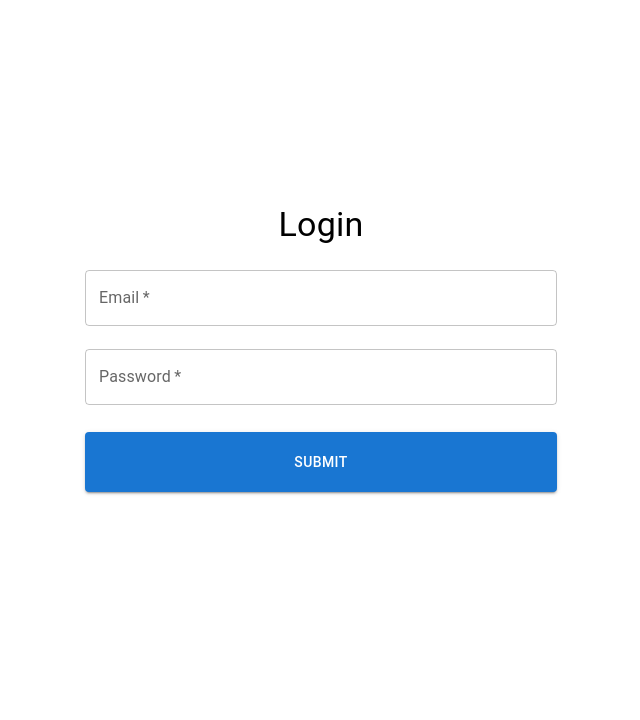
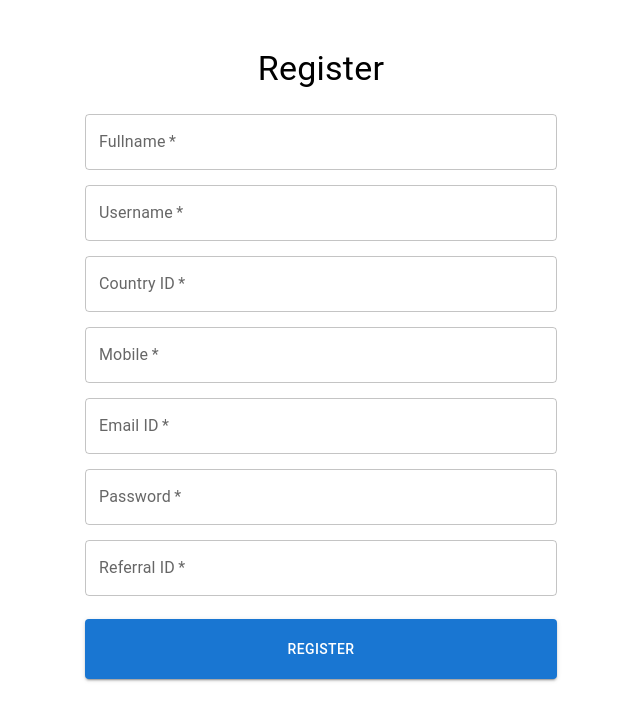
Before and after one commit to Prakharsvnit/UserAuthDashboard, a React (Create React App) app: page / in a window 1280 px wide. Shown: the top 720 px of the page, without its empty margins (319-959 px from the left). Built offline with nearby package versions, Linux system fonts and the light colour scheme.

Commit message:
Form validation complete

```diff
--- a/src/App.js
+++ b/src/App.js
@@ -6,9 +6,9 @@ import LoginForm from "./components/Forms/LoginForm";
 function App() {
   return (
     <div className="App">
-      <LoginForm/>
+      {/* <LoginForm/> */}
       {/* <Dashboard /> */}
-      {/* <RegisterForm /> */}
+      <RegisterForm />
     </div>
   );
 }
--- a/src/components/Forms/LoginForm.jsx
+++ b/src/components/Forms/LoginForm.jsx
@@ -42,7 +42,7 @@ export default function LoginForm() {
                     required
                     as={TextField}
                     label="Email"
-                    type="Email"
+                    type="email"
                     name="email"
                     fullWidth
                     variant="outlined"
--- a/src/components/Forms/RegisterForm.jsx
+++ b/src/components/Forms/RegisterForm.jsx
@@ -1,6 +1,23 @@
 import { Box, Container, Typography, TextField, Button } from "@mui/material";
+import { Formik, Field, Form, ErrorMessage } from "formik";
+import { RegisterFormValidation } from "../../formValidation/RegisterFormValidation";
 
 export default function LoginForm() {
+  const registerInitValue = {
+    fullname: "",
+    username: "",
+    countryId: "",
+    mobile: "",
+    email: "",
+    password: "",
+    referral: "",
+  };
+
+  const handleSubmit = (values, props) => {
+    //console.log(JSON.stringify(values))
+    props.resetForm();
+  };
+
   return (
     <>
       <Container maxWidth="sm">
@@ -16,74 +33,97 @@ export default function LoginForm() {
           <Typography variant="h4" sx={{ mb: 2 }}>
             Register
           </Typography>
-          <TextField
-            margin="normal"
+          <Formik
+            initialValues={registerInitValue}
+            validationSchema={RegisterFormValidation}
+            onSubmit={handleSubmit}
+          >
+            {(props) => {
+              return (
+                <Form>
+                  <Field
                     required
+                    as={TextField}
+                    label="Fullname"
+                    type="text"
+                    name="fullname"
                     fullWidth
-            id="email"
-            label="Full name"
+                    variant="outlined"
+                    margin="dense"
+                    helperText={<ErrorMessage name="fullname" />}
+                    error={props.errors.fullname && props.touched.fullname}
+                  />
+                  <Field
+                    required
+                    as={TextField}
+                    label="Username"
+                    type="text"
+                    name="username"
+                    fullWidth
+                    variant="outlined"
+                    margin="dense"
+                    helperText={<ErrorMessage name="username" />}
+                    error={props.errors.username && props.touched.username}
+                  />
+                  <Field
+                    required
+                    as={TextField}
+                    label="Country ID"
+                    type="text"
+                    name="countryId"
+                    fullWidth
+                    variant="outlined"
+                    margin="dense"
+                    helperText={<ErrorMessage name="countryId" />}
+                    error={props.errors.countryId && props.touched.countryId}
+                  />
+                  <Field
+                    required
+                    as={TextField}
+                    label="Mobile"
+                    type="text"
+                    name="mobile"
+                    fullWidth
+                    variant="outlined"
+                    margin="dense"
+                    helperText={<ErrorMessage name="mobile" />}
+                    error={props.errors.mobile && props.touched.mobile}
+                  />
+                  <Field
+                    required
+                    as={TextField}
+                    label="Email ID"
+                    type="email"
                     name="email"
-            autoComplete="email"
-            autoFocus
+                    fullWidth
+                    variant="outlined"
+                    margin="dense"
+                    helperText={<ErrorMessage name="email" />}
+                    error={props.errors.email && props.touched.email}
                   />
-          <TextField
-            margin="normal"
+                  <Field
                     required
-            fullWidth
-            name="password"
-            label="User Name"
-            type="password"
-            id="password"
-            autoComplete="current-password"
-          />
-          <TextField
-            margin="normal"
-            required
-            fullWidth
-            name="password"
-            label="Select Country"
-            type="password"
-            id="password"
-            autoComplete="current-password"
-          />{" "}
-          <TextField
-            margin="normal"
-            required
-            fullWidth
-            name="password"
-            label="Mobile Number"
-            type="password"
-            id="password"
-            autoComplete="current-password"
-          />{" "}
-          <TextField
-            margin="normal"
-            required
-            fullWidth
-            name="password"
-            label="Email ID"
-            type="password"
-            id="password"
-            autoComplete="current-password"
-          />{" "}
-          <TextField
-            margin="normal"
-            required
-            fullWidth
-            name="password"
+                    as={TextField}
                     label="Password"
                     type="password"
-            id="password"
-            autoComplete="current-password"
-          />{" "}
-          <TextField
-            margin="normal"
+                    name="password"
                     fullWidth
-            name="password"
+                    variant="outlined"
+                    margin="dense"
+                    helperText={<ErrorMessage name="password" />}
+                    error={props.errors.password && props.touched.password}
+                  />
+                  <Field
+                    required
+                    as={TextField}
                     label="Referral ID"
-            type="password"
-            id="password"
-            autoComplete="current-password"
+                    type="text"
+                    name="referral"
+                    fullWidth
+                    variant="outlined"
+                    margin="dense"
+                    helperText={<ErrorMessage name="referral" />}
+                    error={props.errors.referral && props.touched.referral}
                   />
                   <Button
                     variant="contained"
@@ -94,6 +134,10 @@ export default function LoginForm() {
                   >
                     Register
                   </Button>
+                </Form>
+              );
+            }}
+          </Formik>
         </Box>
       </Container>
     </>
--- a/src/formValidation/LoginFormValidation.js
+++ b/src/formValidation/LoginFormValidation.js
@@ -1,15 +1,20 @@
 import * as yup from "yup";
 
-const PasswordRegEx = /^.*((?=.*[!@#$%^&*()\-_=+{};:,<.>]){1})(?=.*\d)((?=.*[a-z]){1})((?=.*[A-Z]){1}).*$/;
+const EmailRegEx =
+  /^(([^<>()[\]\\.,;:\s@\"]+(\.[^<>()[\]\\.,;:\s@\"]+)*)|(\".+\"))@((\[[0-9]{1,3}\.[0-9]{1,3}\.[0-9]{1,3}\.[0-9]{1,3}\])|(([a-zA-Z\-0-9]+\.)+[a-zA-Z]{2,}))$/;
+
+const PasswordRegEx = /^[A-Za-z]*$/;
 
 export const LoginFormValidation = yup.object().shape({
+  email: yup
+    .string()
+    .required("Email Required")
+    .matches(EmailRegEx, "Invalid Email"),
 
-    email: yup.string().email("Enter a Vaid Email").required("Email is Required"),
-
-    password: yup
+  password: yup
     .string()
     .required("Enter Your Password")
-    .matches(PasswordRegEx, "Uppercase Lowercase Special char Required")
+    .matches(PasswordRegEx, "Uppercase Lowercase letters only")
     .min(5, "Password Should be minimum 5 character")
-    .max(10, "Too long")
+    .max(10, "Too long"),
 });
--- /dev/null
+++ b/src/formValidation/RegisterFormValidation.js
@@ -0,0 +1,50 @@
+import * as yup from "yup";
+
+const PhoneNumberRegEx = /^[789]\d{9}$/;
+const PasswordRegEx =
+  /^.*((?=.*[!@#$%^&*()\-_=+{};:,<.>]){1})(?=.*\d)((?=.*[a-z]){1})((?=.*[A-Z]){1}).*$/;
+const EmailRegEx =
+  /^(([^<>()[\]\\.,;:\s@\"]+(\.[^<>()[\]\\.,;:\s@\"]+)*)|(\".+\"))@((\[[0-9]{1,3}\.[0-9]{1,3}\.[0-9]{1,3}\.[0-9]{1,3}\])|(([a-zA-Z\-0-9]+\.)+[a-zA-Z]{2,}))$/;
+
+export const RegisterFormValidation = yup.object().shape({
+  fullname: yup
+    .string()
+    .min(3, "Too Short !")
+    .max(10, "Too Long !")
+    .required("Name Required !"),
+
+  name: yup
+    .string()
+    .min(3, "Too Short !")
+    .max(10, "Too Long !")
+    .required("Username Required !"),
+
+  countryId: yup
+    .string()
+    .required("Country Id Required!")
+    .matches(/^[0-9]+$/, "Must be only digits"),
+
+  mobile: yup
+    .string()
+    .matches(PhoneNumberRegEx, "Enter valid Mobile Number")
+    .required("Mobile Number Required !"),
+
+  //this regular expression works on India based phone number starting from 7,8,9
+
+  email: yup
+    .string()
+    .required("Email Required")
+    .matches(EmailRegEx, "Enter a valid Email"),
+
+  password: yup
+    .string()
+    .required("Enter Your Password")
+    .matches(PasswordRegEx, "Uppercase Lowercase Special char Required")
+    .min(5, "Password Should be minimum 5 character")
+    .max(10, "Too long"),
+
+  referral: yup
+    .string()
+    .required("Enter Referral ID")
+    .matches(/^[0-9]+$/, "Must be only digits"),
+});
```
Lines whose indentation alone changed are shown as unchanged.
